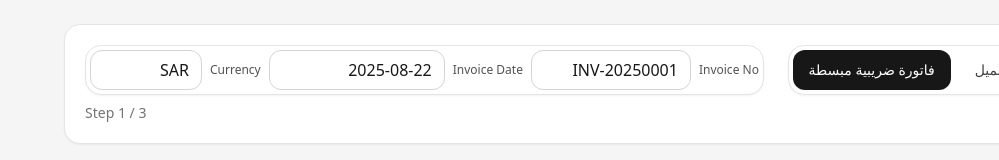
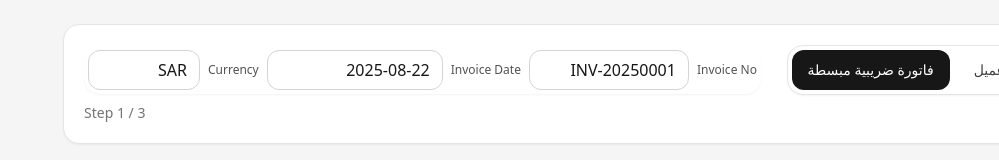
Before and after one commit to Hamzah1407/road-biker-invoice-wizard, a React (Vite) app: page / in a window 1280 px wide. Shown: the top 160 px of the page, without its empty margins (281-1280 px from the left). Built offline with nearby package versions, Linux system fonts and the light colour scheme.

Commit message:
125 delet border border-neutral-200

```diff
--- a/src/App.jsx
+++ b/src/App.jsx
@@ -122,7 +122,7 @@ export default function ThreeStepInvoiceWizard() {
         </div>
 
         {/* حقول رقم/تاريخ/عملة بجانب الاختيار */}
-        <div className="flex flex-wrap md:flex-nowrap items-center gap-2 bg-white rounded-2xl p-1 border border-neutral-200 shadow-sm">
+        <div className="flex flex-wrap md:flex-nowrap items-center gap-2 bg-white rounded-2xl p-1 shadow-sm">
           <div className="flex items-center gap-2">
             <label className="text-xs text-neutral-600">Invoice No</label>
             <input
```
